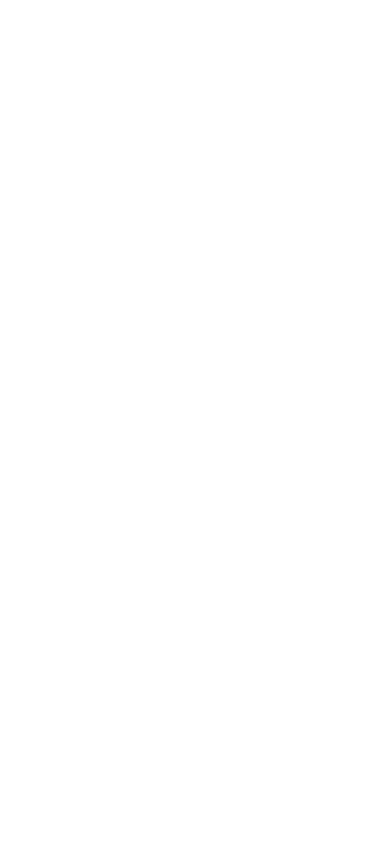
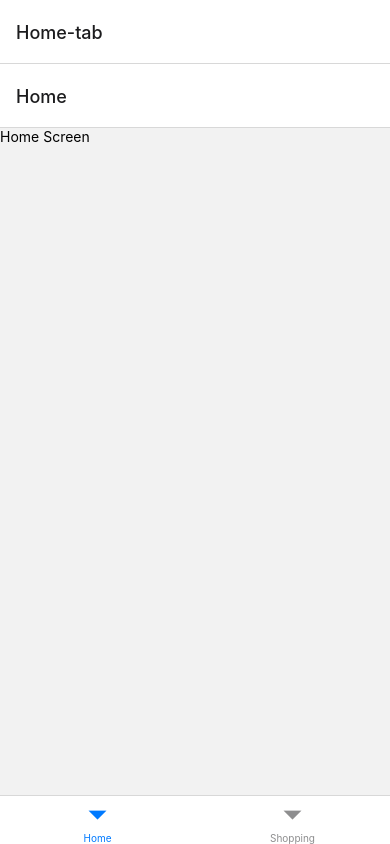
Before and after one commit to sunikko/react-native, a React Native app: screen / in a window 390 px wide. Built offline with nearby package versions, Linux system fonts and the light colour scheme.

Commit message:
naviation: @react-navigation/ button

```diff
--- a/App.tsx
+++ b/App.tsx
@@ -1,11 +1,31 @@
 import React from 'react';
 import {NavigationContainer} from '@react-navigation/native';
-import {View} from 'react-native';
+import {createBottomTabNavigator} from '@react-navigation/bottom-tabs';
+import HomeScreen from './screens/HomeScreen';
+import ShoppingScreen from './screens/ShoppingScreen';
+import {RouteNames} from './routes';
+import {createNativeStackNavigator} from '@react-navigation/native-stack';
+import BrowserScreen from './screens/BrowserScreen';
+
+const Tab = createBottomTabNavigator();
+const Stack = createNativeStackNavigator();
+
+const HomeTab = () => {
+  return (
+    <Tab.Navigator>
+      <Tab.Screen name={RouteNames.HOME} component={HomeScreen} />
+      <Tab.Screen name={RouteNames.SHOPPING} component={ShoppingScreen} />
+    </Tab.Navigator>
+  );
+};
 
 const App = () => {
   return (
     <NavigationContainer>
-      <View />
+      <Stack.Navigator>
+        <Stack.Screen name={RouteNames.HOMETAB} component={HomeTab} />
+        <Stack.Screen name={RouteNames.BROWSER} component={BrowserScreen} />
+      </Stack.Navigator>
     </NavigationContainer>
   );
 };
--- a/package.json
+++ b/package.json
@@ -12,6 +12,7 @@
   "dependencies": {
     "@react-navigation/bottom-tabs": "^6.x",
     "@react-navigation/native": "^6.x",
+    "@react-navigation/native-stack": "^6.x",
     "react": "18.2.0",
     "react-native": "0.73.8",
     "react-native-safe-area-context": "^5.2.0",
--- /dev/null
+++ b/routes.ts
@@ -0,0 +1,6 @@
+export const RouteNames = {
+  HOME: 'Home',
+  SHOPPING: 'Shopping',
+  BROWSER: 'Browser',
+  HOMETAB: 'Home-tab',
+};
--- /dev/null
+++ b/screens/BrowserScreen.tsx
@@ -0,0 +1,12 @@
+import React from 'react';
+import {Text, View} from 'react-native';
+
+const BrowserScreen = () => {
+  return (
+    <View>
+      <Text>Browser Screen</Text>
+    </View>
+  );
+};
+
+export default BrowserScreen;
--- /dev/null
+++ b/screens/HomeScreen.tsx
@@ -0,0 +1,12 @@
+import React from 'react';
+import {Text, View} from 'react-native';
+
+const HomeScreen = () => {
+  return (
+    <View>
+      <Text>Home Screen</Text>
+    </View>
+  );
+};
+
+export default HomeScreen;
--- /dev/null
+++ b/screens/ShoppingScreen.tsx
@@ -0,0 +1,16 @@
+import React from 'react';
+import {Text, TouchableOpacity, View} from 'react-native';
+import {RouteNames} from '../routes';
+
+const ShoppingScreen = ({navigation}) => {
+  return (
+    <View>
+      <Text>Shopping Screen</Text>
+      <TouchableOpacity onPress={() => navigation.navigate(RouteNames.BROWSER)}>
+        <Text>Go to Browser</Text>
+      </TouchableOpacity>
+    </View>
+  );
+};
+
+export default ShoppingScreen;
```
